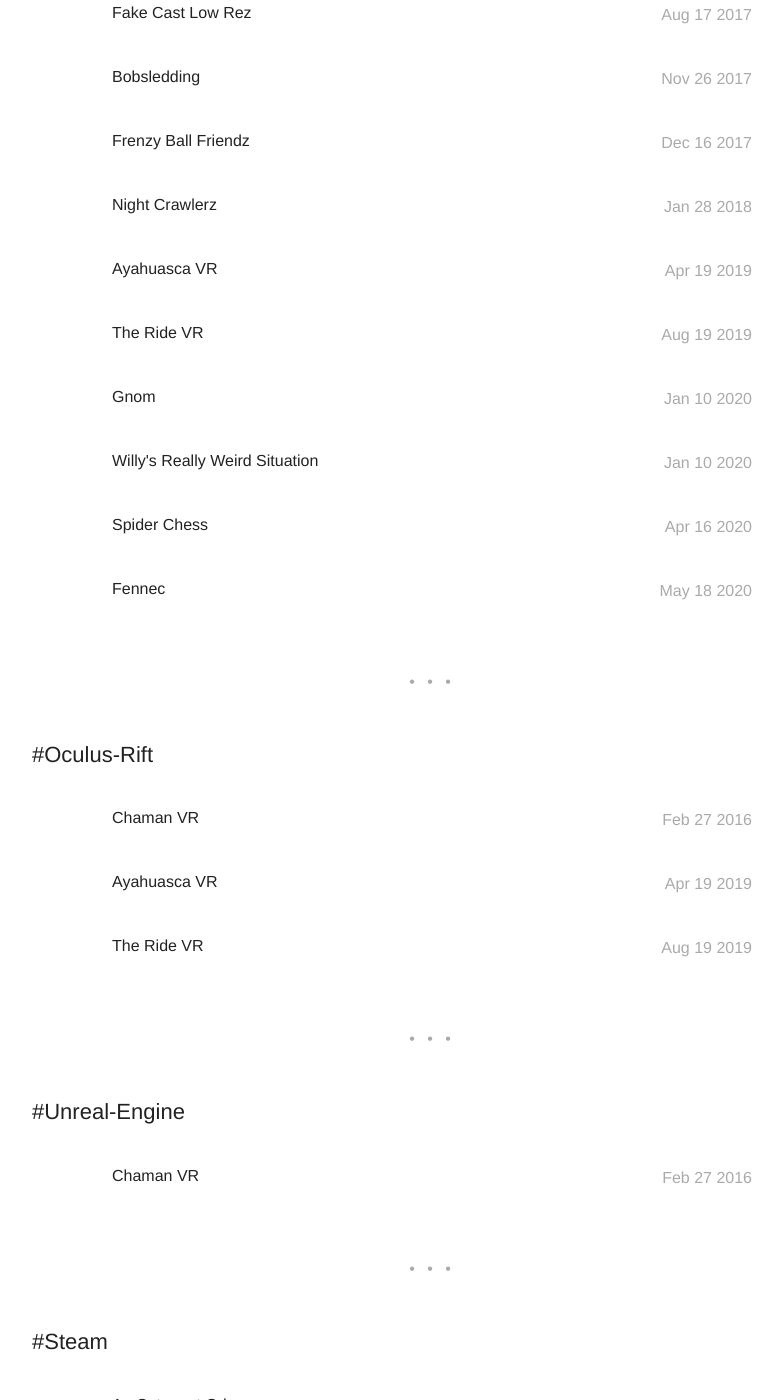
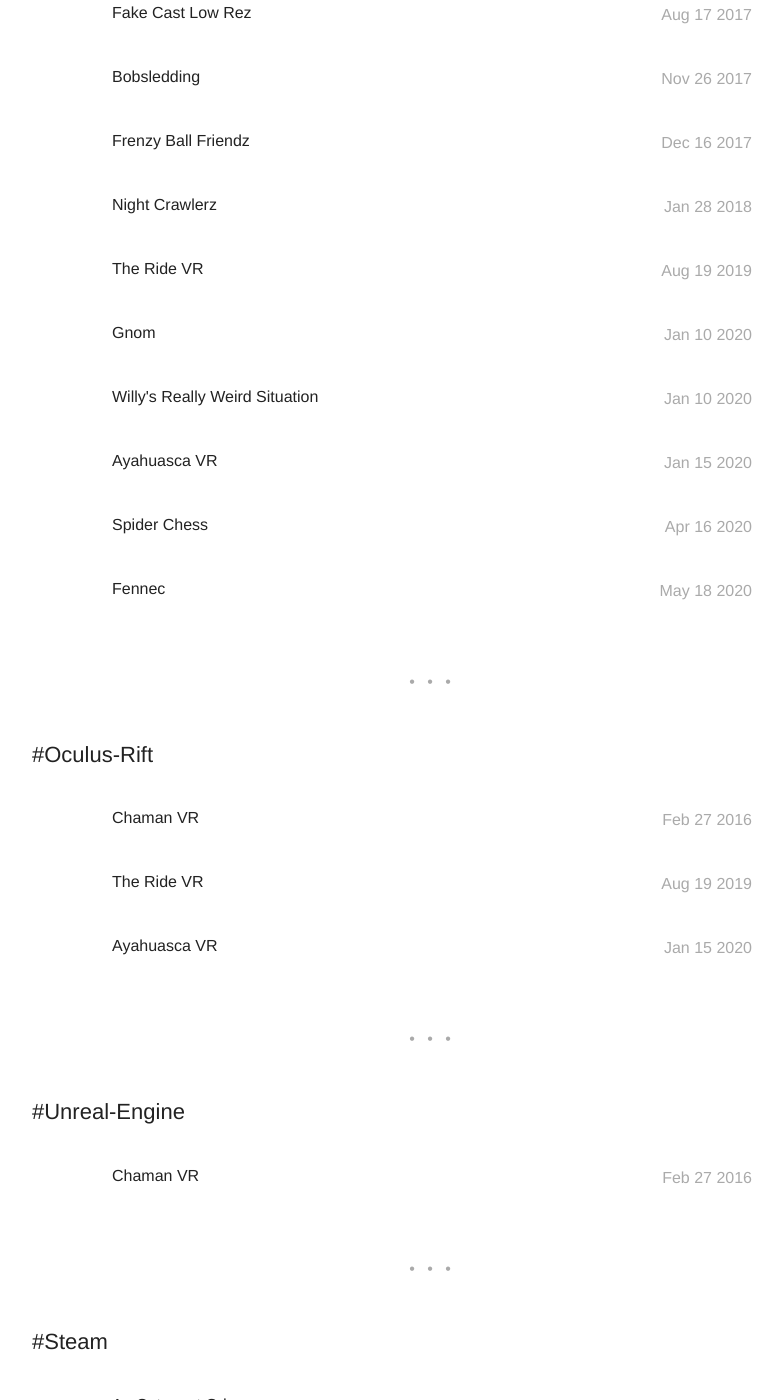
Before and after one commit to fcvalise/fcvalise.github.io, a Jekyll site: the page built from tags.html, in a window 1280 px wide and 1400 px high, scrolled down 4099 px. Shown: the whole window, without its empty margins (208-991 px from the left). Built offline with Jekyll 4.4.1, drawn with Linux system fonts in a browser that asks for light colours; nearby versions of some CDN libraries; some of the changed text lies outside the part shown.

Commit message:
Update ayauaska

```diff
--- a/_posts/2019-04-19-ayahuasca.markdown
+++ b/_posts/2020-01-15-ayahuasca.markdown
@@ -2,7 +2,7 @@
 title: "Ayahuasca VR"
 description: "An experience about the medicinal plants"
 company: Small By MacGuff
-date: 2019-04-19 12:00
+date: 2020-01-15 12:00
 author: francoiscorbel
 bgcolor: "#000"
 txtcolor: "#fff"
```
